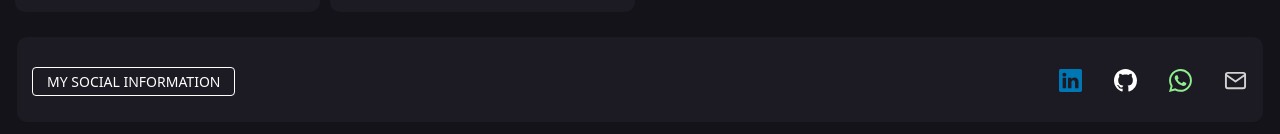
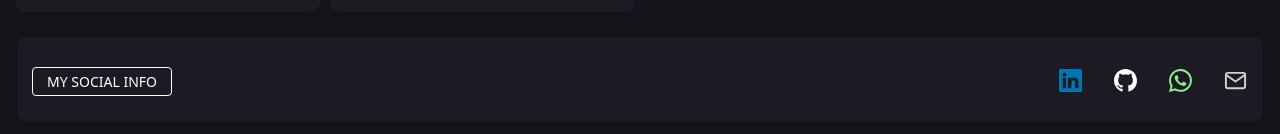
Before and after one commit to Durgaprasad-2002/portfolio_app, a React (Create React App) app: page / in a window 1280 px wide. Shown: the part 2105-2239 px from the top of the page. Built offline with nearby package versions, Linux system fonts and the light colour scheme.

Commit message:
naigation2

```diff
--- a/src/Modules/Contact.js
+++ b/src/Modules/Contact.js
@@ -50,7 +50,7 @@ export default function Contact() {
           <div className="row">
             <div className="col-md-6">
               <p className="copy">
-                <b> My Social Information</b>
+                <b> My Social Info</b>
 
               </p>
             </div>
```
